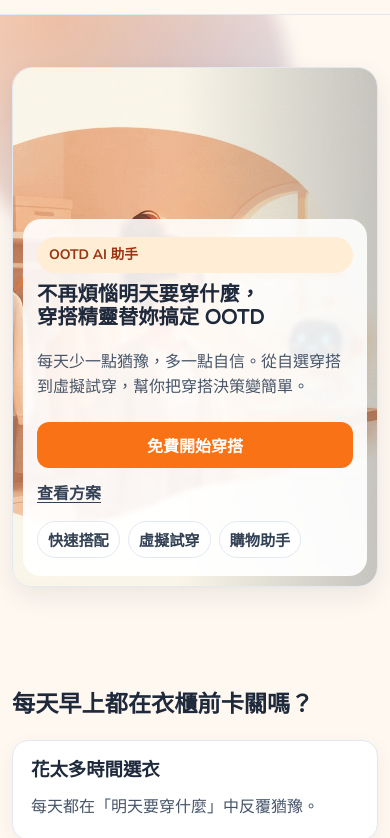
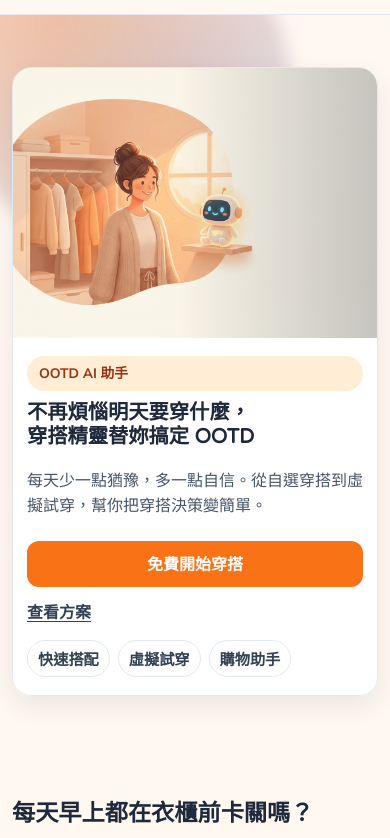
Before and after one commit to tony95253/outfit-genie-landing-page, a website: page index.html in a window 390 px wide. Shown: the part 42-880 px from the top of the page. Drawn offline with Linux system fonts and the light colour scheme.

Commit message:
fix(mobile-hero): switch to stacked layout to remove overlap

```diff
--- a/public/styles.css
+++ b/public/styles.css
@@ -694,21 +694,30 @@ a:focus-visible,
     color: #334155;
   }
   .hero-shell {
-    min-height: 520px;
+    min-height: auto;
+    display: grid;
+    grid-template-rows: 270px auto;
+    overflow: visible;
+  }
+  .hero-photo {
+    position: relative;
+    inset: auto;
+    border-radius: 18px 18px 0 0;
+    background-position: center 35%;
   }
   .hero-copy {
-    width: calc(100% - 20px);
-    left: 10px;
-    right: 10px;
-    bottom: 10px;
+    position: relative;
+    width: 100%;
+    left: auto;
+    right: auto;
     top: auto;
-    min-height: auto;
+    bottom: auto;
     padding: 18px 14px;
-    border-radius: 18px;
+    border-radius: 0 0 18px 18px;
     border: 0;
     box-shadow: none;
-    backdrop-filter: blur(2px);
-    background: linear-gradient(180deg, rgba(255, 255, 255, 0.88), rgba(255, 255, 255, 0.94));
+    backdrop-filter: none;
+    background: #ffffff;
   }
   .hero-copy h1 {
     font-size: clamp(1.22rem, 5.2vw, 1.5rem);
--- a/styles.css
+++ b/styles.css
@@ -694,21 +694,30 @@ a:focus-visible,
     color: #334155;
   }
   .hero-shell {
-    min-height: 520px;
+    min-height: auto;
+    display: grid;
+    grid-template-rows: 270px auto;
+    overflow: visible;
+  }
+  .hero-photo {
+    position: relative;
+    inset: auto;
+    border-radius: 18px 18px 0 0;
+    background-position: center 35%;
   }
   .hero-copy {
-    width: calc(100% - 20px);
-    left: 10px;
-    right: 10px;
-    bottom: 10px;
+    position: relative;
+    width: 100%;
+    left: auto;
+    right: auto;
     top: auto;
-    min-height: auto;
+    bottom: auto;
     padding: 18px 14px;
-    border-radius: 18px;
+    border-radius: 0 0 18px 18px;
     border: 0;
     box-shadow: none;
-    backdrop-filter: blur(2px);
-    background: linear-gradient(180deg, rgba(255, 255, 255, 0.88), rgba(255, 255, 255, 0.94));
+    backdrop-filter: none;
+    background: #ffffff;
   }
   .hero-copy h1 {
     font-size: clamp(1.22rem, 5.2vw, 1.5rem);
```
